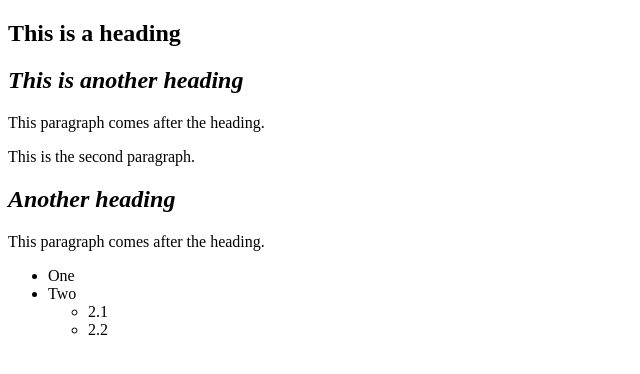
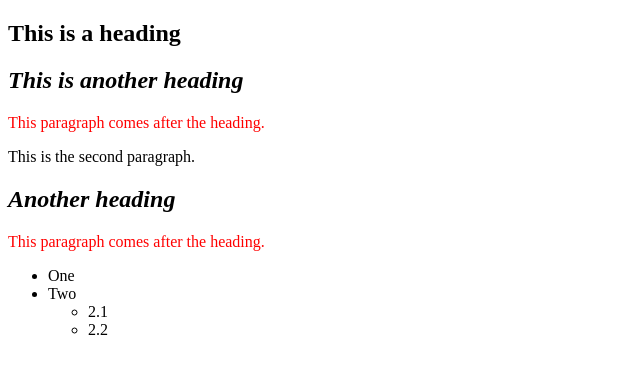
Before and after one commit to mehrdad-ordobadi/week6ACIT1620, a plain HTML site: page index.html in a window 1280 px wide. Shown: the whole page, without its empty margins (0-640 px from the left). Drawn offline with Linux system fonts and the light colour scheme.

Commit message:
style p adjacent to h2

```diff
--- a/stylesteets/stylesheet.css
+++ b/stylesteets/stylesheet.css
@@ -1,3 +1,6 @@
 div h2{
     font-style: italic;
 }
+h2+p{
+    color: red
+}
```
